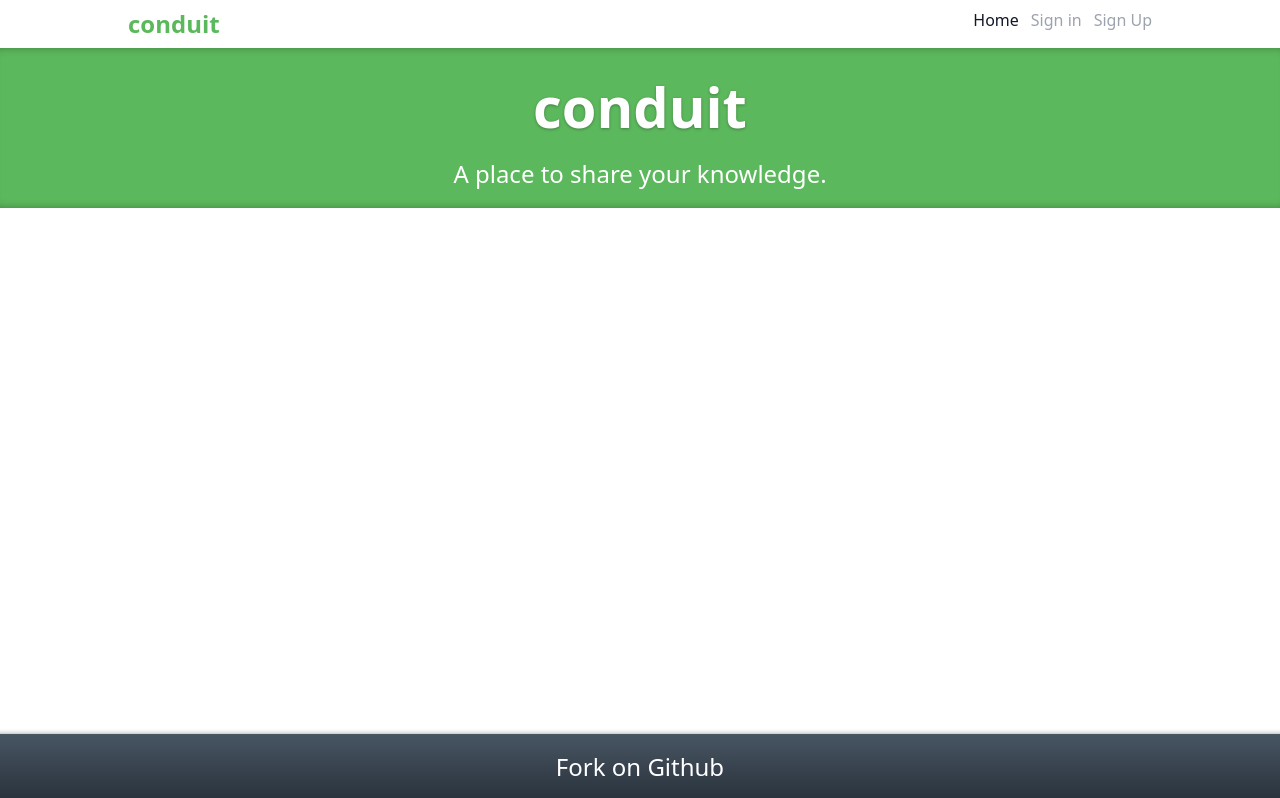
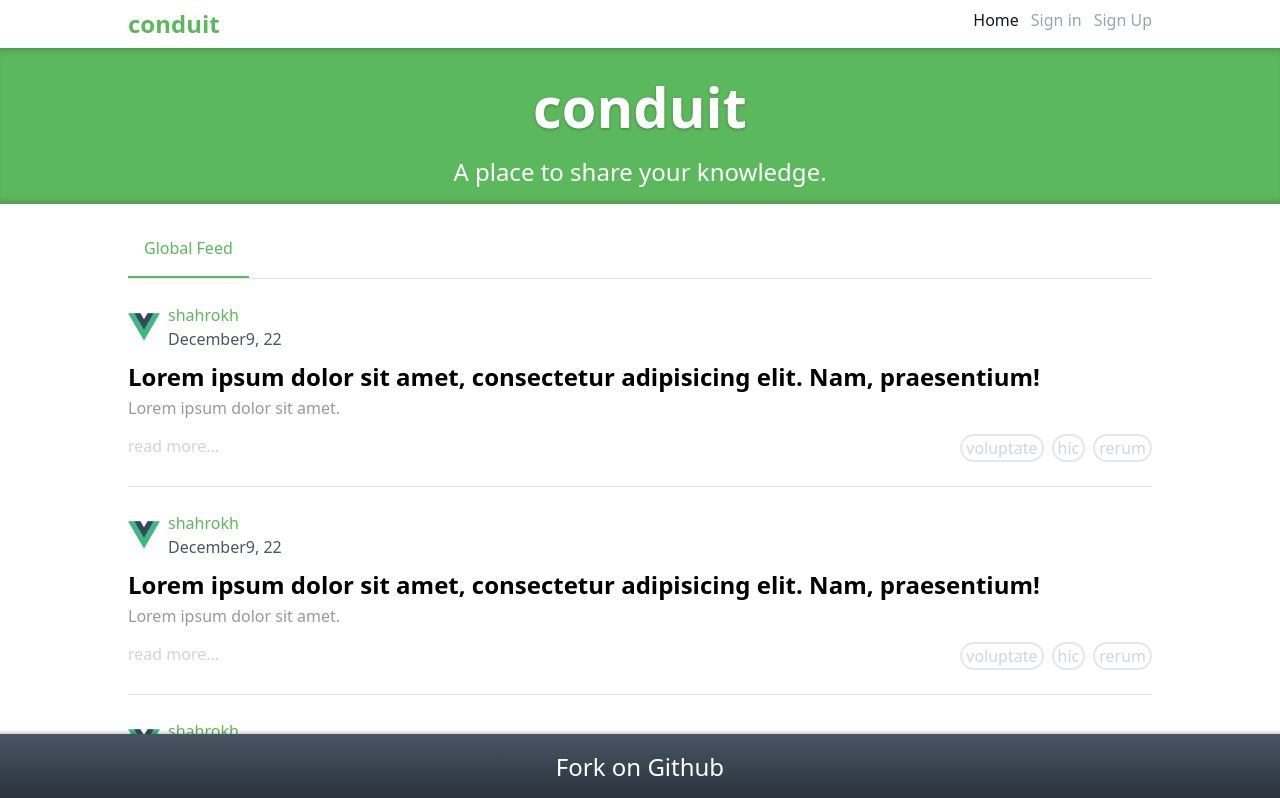
Before and after one commit to elmi-elmi/task-ysntm, a Vue app: page / in a window 1280 px wide. Shown: the top 798 px of the page. Built offline with nearby package versions, Linux system fonts and the light colour scheme.

Commit message:
article card styles

```diff
--- a/src/components/home/HomeBanner.vue
+++ b/src/components/home/HomeBanner.vue
@@ -9,7 +9,7 @@
 import { defineComponent } from "vue";
 
 export default defineComponent({
-  name: "HomeBanner",
+  name: "SectionHomeBanner",
 });
 </script>
 
@@ -24,7 +24,7 @@ export default defineComponent({
     text-shadow: 0px 1px 3px rgb(0 0 0 / 30%);
   }
   &__pre-title {
-    @apply text-center text-[1.5rem] mb-0 font-light;
+    @apply text-center text-2xl mb-0 font-light;
   }
 }
 </style>
--- /dev/null
+++ b/src/components/home/home-article/HomeArticle.vue
@@ -0,0 +1,25 @@
+<template>
+  <section class="articles container max-w-5xl mx-auto">
+    <router-link to="/" class="articles__tab w-fit">Global Feed</router-link>
+    <HomeCard v-for="i in 5" :key="i" />
+  </section>
+</template>
+
+<script lang="ts">
+import { defineComponent } from "vue";
+import HomeCard from "@/components/home/home-article/HomeCard.vue";
+export default defineComponent({
+  name: "SectionHomeArticle",
+  components: { HomeCard },
+});
+</script>
+
+<style lang="scss" scoped>
+.articles {
+  &__tab {
+    @apply text-conduit p-4;
+    display: block;
+    border-bottom: 2px solid #5cb85c !important;
+  }
+}
+</style>
--- /dev/null
+++ b/src/components/home/home-article/HomeCard.vue
@@ -0,0 +1,66 @@
+<template>
+  <div class="card space-y-2">
+    <div class="card__overline">
+      <div class="card-testimonial flex space-x-2">
+        <img
+          alt="Vue logo"
+          class="avatar"
+          src="@/assets/logo.svg"
+          width="32"
+          height="32"
+        />
+        <div class="card-testimonial__info">
+          <div class="card-testimonial-info__name text-conduit">shahrokh</div>
+          <div class="card-testimonial-info__date text-gray-600">
+            December9, 22
+          </div>
+        </div>
+      </div>
+    </div>
+    <div class="card__title">
+      <p class="card-title__main">
+        Lorem ipsum dolor sit amet, consectetur adipisicing elit. Nam,
+        praesentium!
+      </p>
+      <p class="card-title__pre">Lorem ipsum dolor sit amet.</p>
+    </div>
+    <div class="card__actions text-gray-300 flex justify-between">
+      <div>read more...</div>
+      <div class="flex space-x-2">
+        <span class="rounded-2xl px-1 border-2 border-gray-200">voluptate</span>
+        <span class="rounded-2xl px-1 border-2 border-gray-200">hic</span>
+        <span class="rounded-2xl px-1 border-2 border-gray-200">rerum</span>
+      </div>
+    </div>
+  </div>
+</template>
+
+<script lang="ts">
+import { defineComponent } from "vue";
+
+export default defineComponent({
+  name: "HomeCard",
+});
+</script>
+
+<style lang="scss" scoped>
+.card {
+  border-top: 1px solid rgba(0, 0, 0, 0.1);
+  padding: 1.5rem 0;
+}
+
+.card-title {
+  &__main {
+    font-weight: 600 !important;
+    font-size: 1.5rem !important;
+    margin-bottom: 3px;
+  }
+  &__pre {
+    font-weight: 300;
+    color: #999;
+    margin-bottom: 15px;
+    font-size: 1rem;
+    line-height: 1.3rem;
+  }
+}
+</style>
--- a/src/views/HomeView.vue
+++ b/src/views/HomeView.vue
@@ -1,16 +1,16 @@
 <script lang="ts">
-// import TheWelcome from "../components/TheWelcome.vue";
 import HomeBanner from "@/components/home/HomeBanner.vue";
+import HomeArticle from "@/components/home/home-article/HomeArticle.vue";
 import { defineComponent } from "vue";
 export default defineComponent({
   name: "HomeView",
-  components: { HomeBanner },
+  components: { HomeBanner, HomeArticle },
 });
 </script>
 
 <template>
   <section>
-    <!--    <TheWelcome />-->
     <HomeBanner />
+    <HomeArticle />
   </section>
 </template>
```
